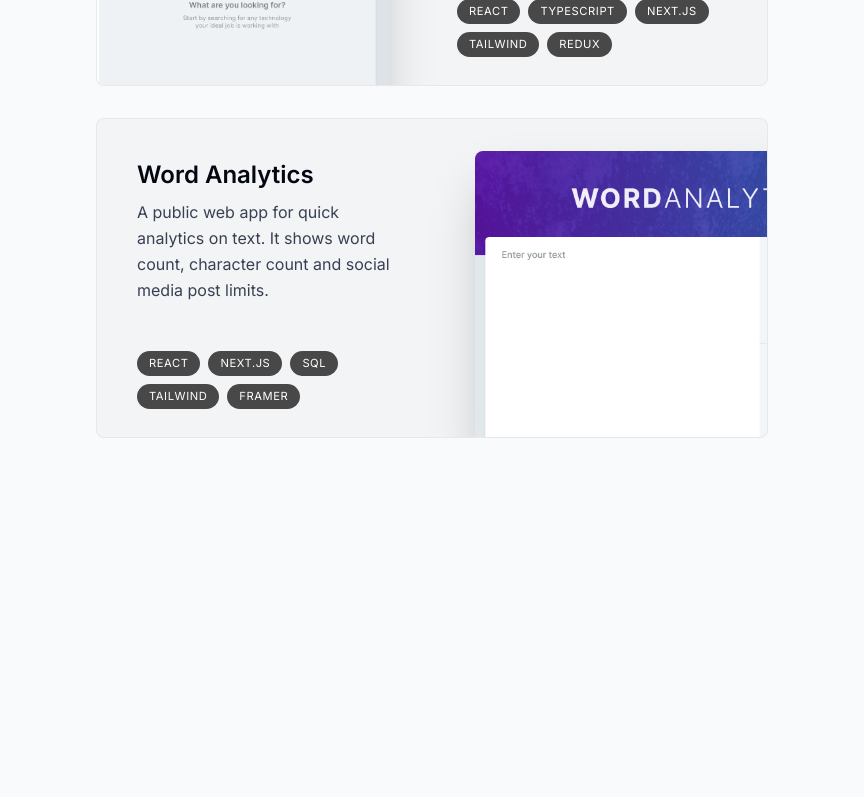
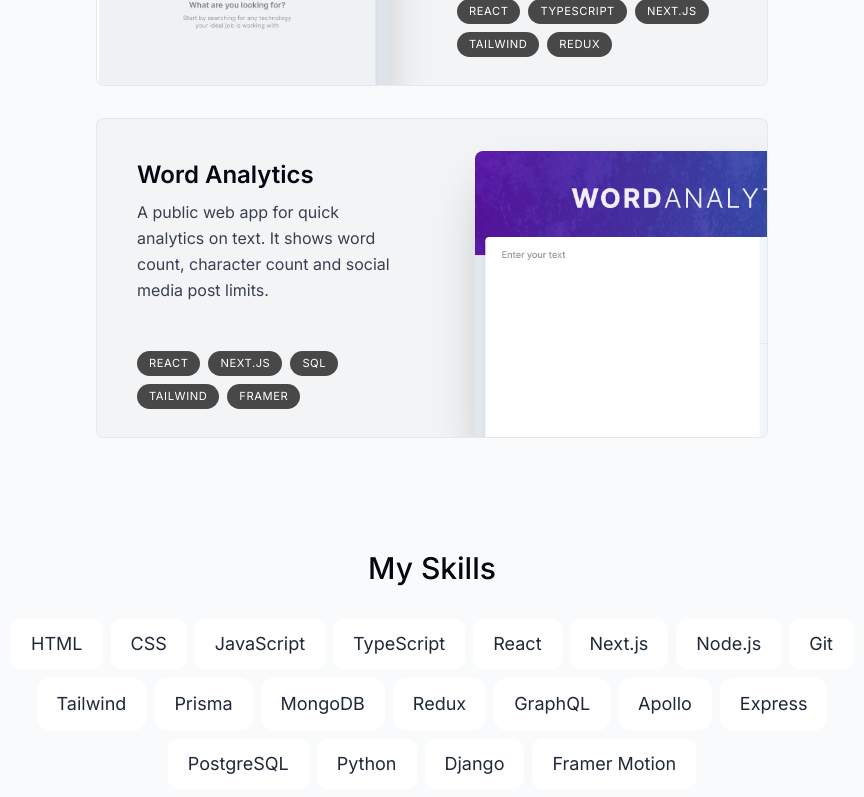
Before and after one commit to pasan1227/portfolio, a Next.js app: page / in a window 1280 px wide. Shown: the part 2000-2797 px from the top of the page, without its empty margins (208-1072 px from the left). Before the commit the page ends 2550 px from the top, so only its background shows below. Built offline with nearby package versions, Linux system fonts and the light colour scheme.

Commit message:
Skills section

```diff
--- a/app/page.tsx
+++ b/app/page.tsx
@@ -2,6 +2,7 @@
 import Intro from "@/components/Intro";
 import Projects from "@/components/Projects";
 import SectionDivider from "@/components/SectionDivider";
+import Skills from "@/components/Skills";
 
 export default function Home() {
   return (
@@ -10,6 +11,7 @@
       <SectionDivider />
       <About />
       <Projects />
+      <Skills />
     </main>
   );
 }
--- /dev/null
+++ b/components/Skills.tsx
@@ -0,0 +1,53 @@
+"use client";
+
+import React from "react";
+import { motion } from "framer-motion";
+
+import SectionHeading from "./SectionHeading";
+import { skillsData } from "@/lib/data";
+import { useSectionInView } from "@/lib/hooks";
+
+const fadeInAnimationVariants = {
+  initial: {
+    opacity: 0,
+    y: 100,
+  },
+  animate: (index: number) => ({
+    opacity: 1,
+    y: 0,
+    transition: {
+      delay: 0.05 * index,
+    },
+  }),
+};
+
+export default function Skills() {
+  const { ref } = useSectionInView("Skills");
+
+  return (
+    <section
+      id="skills"
+      ref={ref}
+      className="mb-28 max-w-[53rem] scroll-mt-28 text-center sm:mb-40"
+    >
+      <SectionHeading>My skills</SectionHeading>
+      <ul className="flex flex-wrap justify-center gap-2 text-lg text-gray-800">
+        {skillsData.map((skill, index) => (
+          <motion.li
+            className="bg-white borderBlack rounded-xl px-5 py-3 dark:bg-white/10 dark:text-white/80"
+            key={index}
+            variants={fadeInAnimationVariants}
+            initial="initial"
+            whileInView="animate"
+            viewport={{
+              once: true,
+            }}
+            custom={index}
+          >
+            {skill}
+          </motion.li>
+        ))}
+      </ul>
+    </section>
+  );
+}
```
